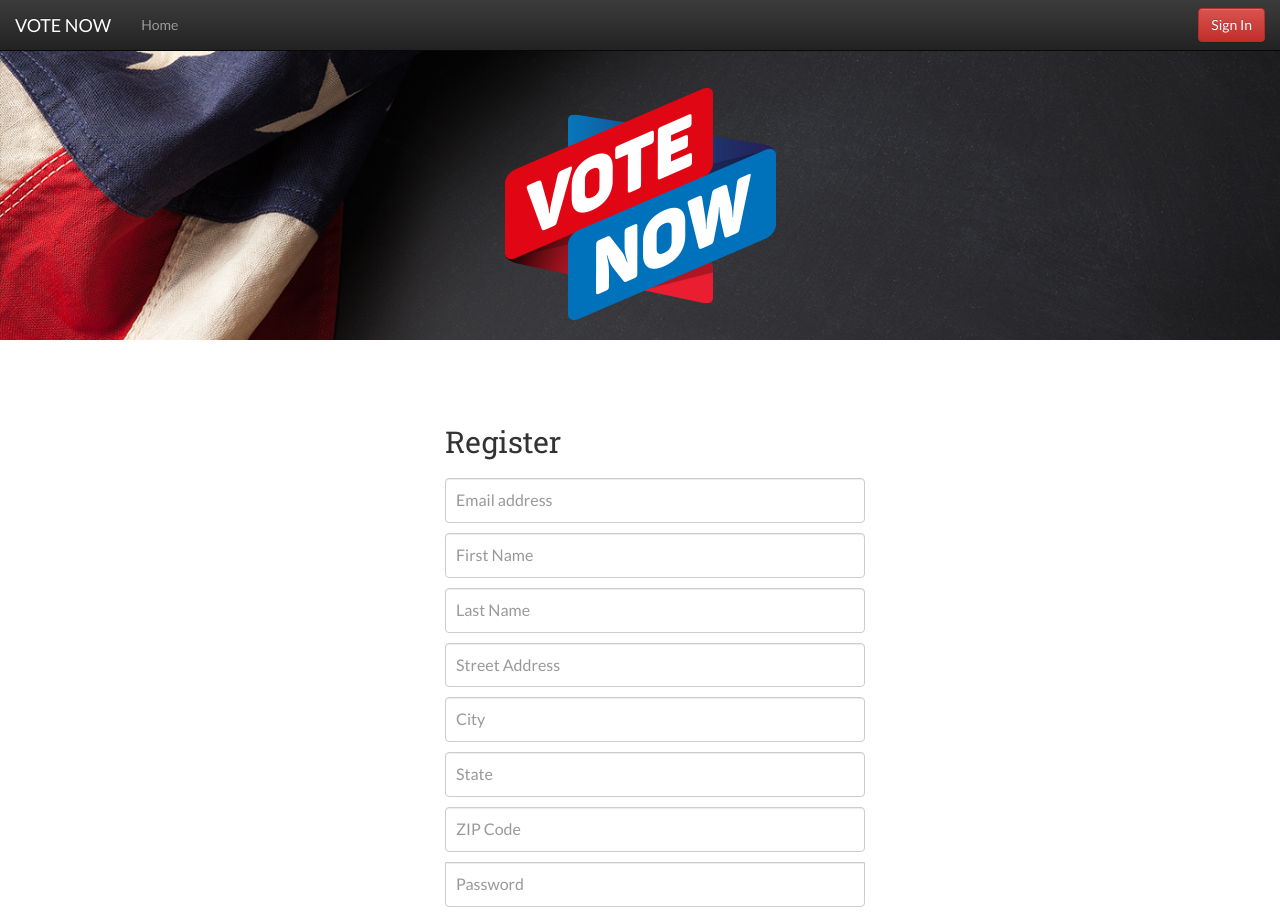
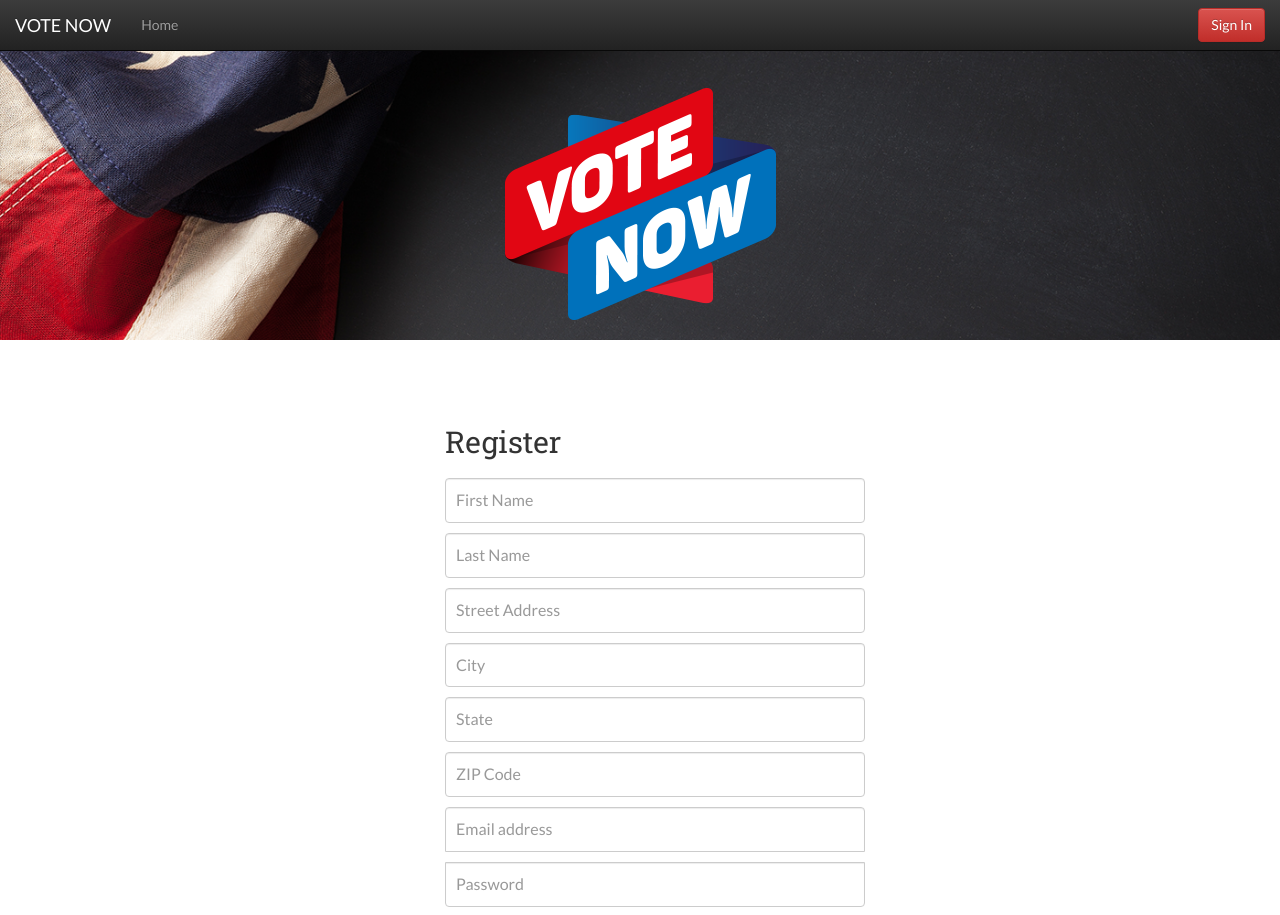
Before and after one commit to lindnerdesign/teamProject3, a React (Create React App) app in the folder client/: page /register in a window 1280 px wide. Shown: the top 915 px of the page. Built offline with nearby package versions, Linux system fonts and the light colour scheme.

Commit message:
login cleanup

```diff
--- a/client/src/App.js
+++ b/client/src/App.js
@@ -1,32 +1,14 @@
 import React, { Component } from 'react';
 import { BrowserRouter as Router, Route } from "react-router-dom";
-import createBrowserHistory from 'history/createBrowserHistory'
 import Home from "./pages/Home";
-import NavBar from "./components/NavBar";
 import Hero from "./components/Hero";
 import FooterPage from "./components/FooterPage";
 import Wrapper from "./components/Wrapper";
 import Login from "./components/authLogin";
 import Register from "./components/authRegister";
 
-const history = createBrowserHistory();
+class App extends Component {
 
-class App extends Component {
-  constructor() {
-    super();
-    this.state = {
-      login: false
-    }
-  };
-  // componentDidMount(){
-  //   this.handleLocationChange(this.context.router.history.location);
-  //   this.unlisten =
-  //   this.context.router.history.listen(this.handleLocationChange);
-  // };
-
-  handleLocationChange(location){
-    console.log(`- - - location: '${location.pathname}'`);
-  }
   handleInputChange = event => {
     const { name, value } = event.target;
     this.setState({
@@ -34,13 +16,6 @@ class App extends Component {
     });
   };
 
-  updateLogin = ()=>{
-    if(sessionStorage.getItem('loggedIn')){
-      this.setState({
-        login:true
-      });
-    }
-  };
   render() {
     return (
       <Router>
--- a/client/src/components/authLogin/Login.css
+++ b/client/src/components/authLogin/Login.css
@@ -47,7 +47,9 @@ body {
   margin-left: 5%;
   float: left;
 }
-
+#email{
+  margin-bottom: 10px;
+}
 .form-control {
   margin: 0px 0 10px 0;
 }
--- a/client/src/components/authLogin/Login.js
+++ b/client/src/components/authLogin/Login.js
@@ -3,7 +3,7 @@ import { Link } from 'react-router-dom';
 import './Login.css';
 import API from "../../utils/API";
 import NavBar from "../NavBar";
-import { Row, Col, Button, Grid } from "react-bootstrap";
+import { Row, Button } from "react-bootstrap";
 
 class Login extends Component {
 
@@ -64,12 +64,11 @@ class Login extends Component {
             </div>
           }
           <h2 className="form-signin-heading">Please sign in</h2>
-           <input
+           <input id="email"
             type="email"
             value={this.state.username}
             onChange={this.handleInputChange}
             name="username"
-            type="text"
             className="form-control register"
             placeholder="Email address"
             required
--- a/client/src/components/authRegister/Register.css
+++ b/client/src/components/authRegister/Register.css
@@ -32,7 +32,9 @@
   border-top-left-radius: 0;
   border-top-right-radius: 0;
 }
-
+#email{
+  margin-bottom: 10px;
+}
 .register {
   margin: auto;
   width: 100%;
--- a/client/src/components/authRegister/Register.js
+++ b/client/src/components/authRegister/Register.js
@@ -51,7 +51,17 @@ class Create extends Component {
         if (result.data.success === false) {
           this.setState({ message: result.data.msg });
         } else {
-          this.setState({ message: 'Registration Successful.' });
+          this.setState({
+            message: 'Registration Successful.',
+            username: '',
+            password: '',
+            firstName: '',
+            lastName: '',
+            line1: '',
+            city: '',
+            state: '',
+            zip: '' });
+
         }
       });
   };
@@ -85,16 +95,6 @@ class Create extends Component {
               :null
               }</div>
                 <h2 className="form-signin-heading">Register</h2>
-                <input
-                  type="email"
-                  value={this.state.username}
-                  onChange={this.handleInputChange}
-                  name="username"
-                  type="text"
-                  className="form-control register"
-                  placeholder="Email address"
-                  required
-                />
                 <input
                   value={this.state.firstName}
                   onChange={this.handleInputChange}
@@ -144,8 +144,17 @@ class Create extends Component {
                   className="form-control register"
                   placeholder="ZIP Code"
                 />
+                <input id="email"
+                  type="email"
+                  value={this.state.username}
+                  onChange={this.handleInputChange}
+                  name="username"
+                  className="form-control register"
+                  placeholder="Email address"
+                  required
+                />
                 <input type="password" className="form-control register" placeholder="Password" name="password" value={this.state.password} onChange={this.handleInputChange} required />
-                <Button bsStyle="danger" className="btn btn-lg btn-primary" type="submit">Register</Button>
+                <Button bsStyle="danger" className="btn btn-lg btn-primary btn-block" type="submit">Register</Button>
               </form>
             </Col>
           </Row>
```
